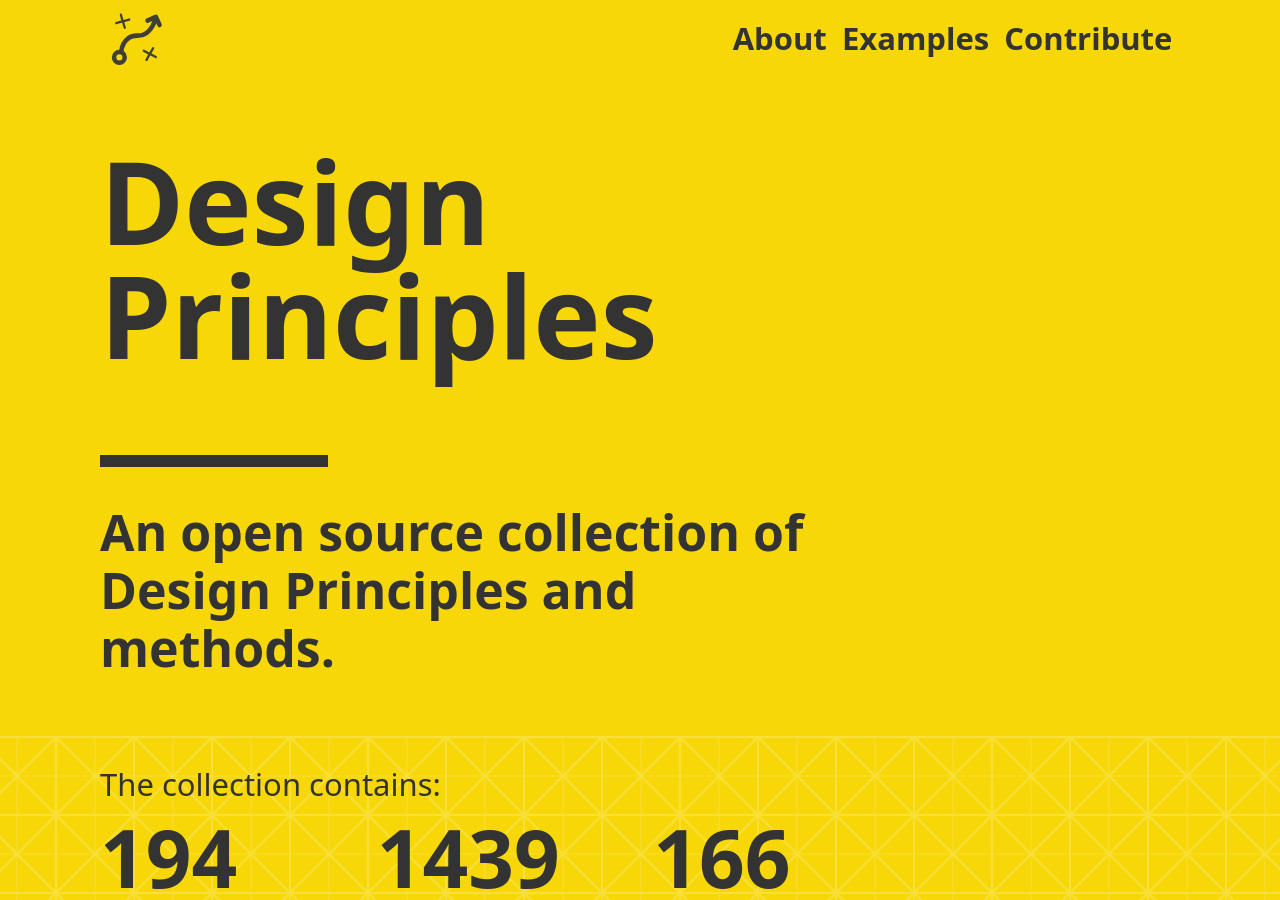
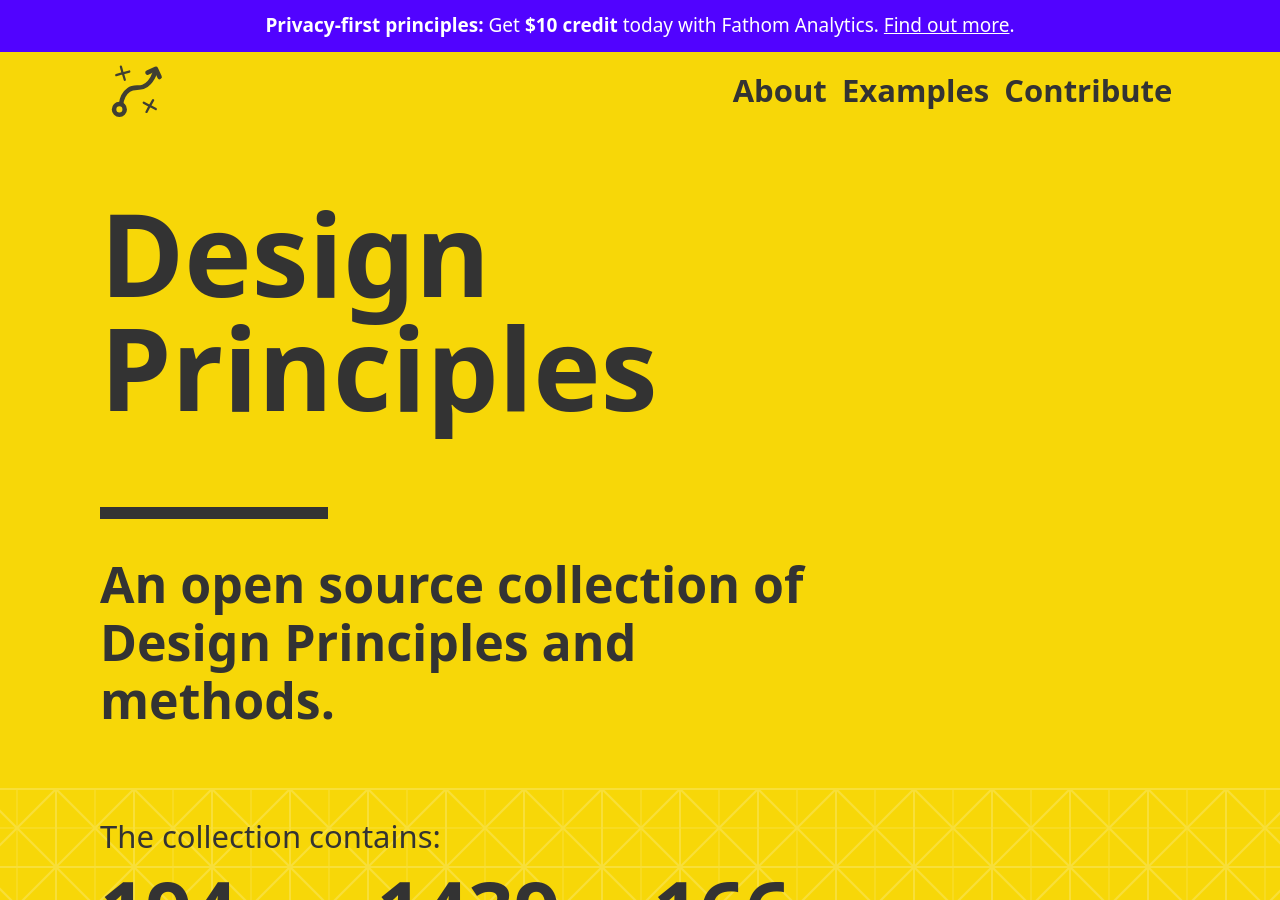
Before and after one commit to benbrignell/principles.design, a Jekyll site: the page built from index.html, in a window 1280 px wide and 900 px high. Built offline with Jekyll 4.4.1, drawn with Linux system fonts in a browser that asks for light colours; comment, search, counter and statistics services are not loaded.

Commit message:
added fathom message

```diff
--- a/_includes/header.html
+++ b/_includes/header.html
@@ -1,6 +1,12 @@
+<div style="padding: 0.6rem; background: #5103ff; color: #fff; text-align: center;">
+  <strong>
+    Privacy-first principles:
+  </strong>
+  Get <strong>$10 credit</strong> today with Fathom Analytics. <a href="https://usefathom.com/ref/MSDPWY" style="color: #fff; white-space: nowrap;">Find out more</a>.
+</div>
+
 <header class="site-header">
-
-  <div class="wrapper pbn">
+    <div class="wrapper pbn">
     {% include nav.html %}
     {% if page.layout == "home" %}
     <h1 class="intro">Design <br>Principles</h1>
```
